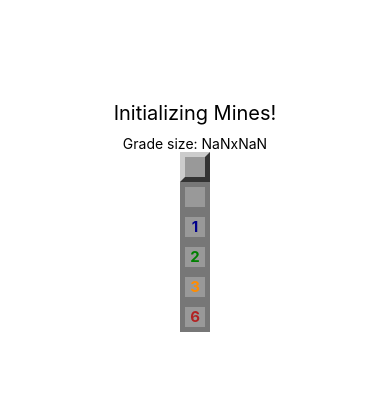
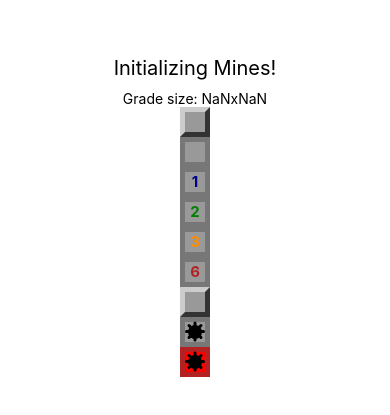
Before and after one commit to digsales/Mines_React-Native, a React Native app: screen / in a window 390 px wide. Shown: the part 211-626 px from the top of the page. Built offline with nearby package versions, Linux system fonts and the light colour scheme.

Commit message:
Updating Styles

```diff
--- a/App.js
+++ b/App.js
@@ -18,6 +18,9 @@ export default function App() {
       <Field opened nearMines={2} />
       <Field opened nearMines={3} />
       <Field opened nearMines={6} />
+      <Field mined />
+      <Field mined opened />
+      <Field mined opened exploded />
     </View>
   );
 }
--- a/src/components/Field.js
+++ b/src/components/Field.js
@@ -56,6 +56,6 @@ const styles = StyleSheet.create({
   },
   exploded: {
     backgroundColor: "red",
-    borderColor: "red",
+    borderColor: "#B22222",
   },
 });
--- a/src/components/Mine.js
+++ b/src/components/Mine.js
@@ -4,11 +4,12 @@ import { View, StyleSheet } from "react-native";
 export default (props) => {
   return (
     <View style={StyleSheet.container}>
-      <View style={styles.coreMine} />
-      <View style={styles.line} />
-      <View style={[styles.line, { transform: [{ rotate: "45deg" }] }]} />
-      <View style={[styles.line, { transform: [{ rotate: "90deg" }] }]} />
-      <View style={[styles.line, { transform: [{ rotate: "135deg" }] }]} />
+      <View style={styles.coreMine}>
+        <View style={styles.line} />
+        <View style={[styles.line, { transform: [{ rotate: "45deg" }] }]} />
+        <View style={[styles.line, { transform: [{ rotate: "90deg" }] }]} />
+        <View style={[styles.line, { transform: [{ rotate: "135deg" }] }]} />
+      </View>
     </View>
   );
 };
```
